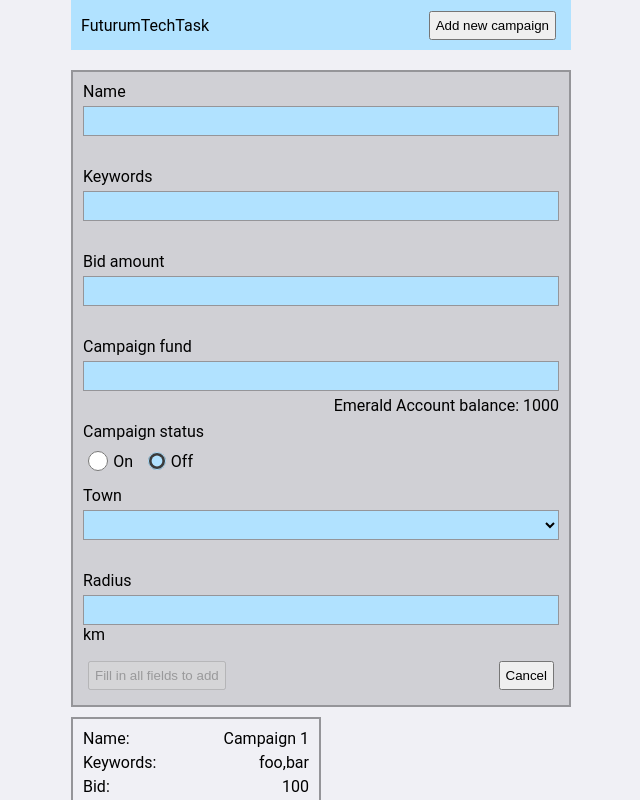
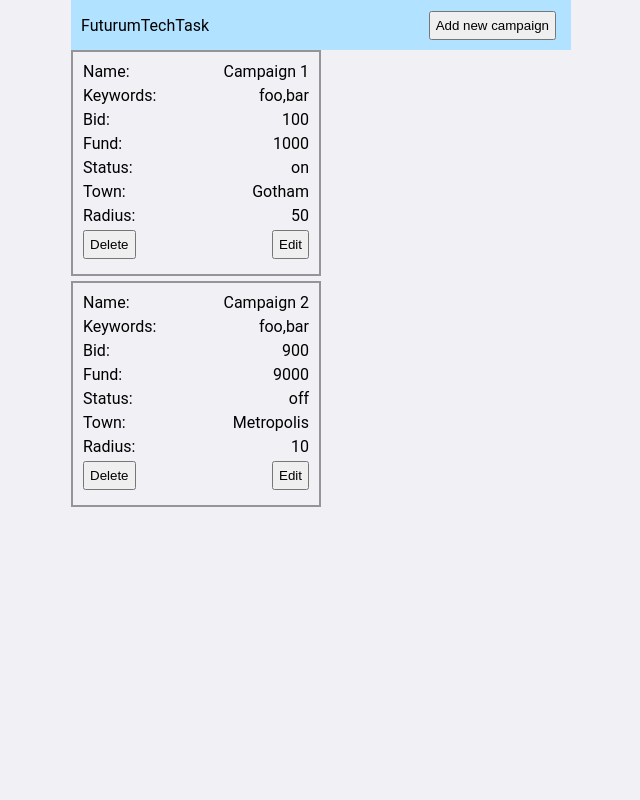
Before and after one commit to Arachnomorph/futurum-tech-task, an Angular app: page / in a window 1280 px wide. Shown: the top 800 px of the page, without its empty margins (319-959 px from the left). Built offline with nearby package versions, Linux system fonts and the light colour scheme; data requests are answered from the project's data file.

Commit message:
refactor some code and names, add form now is toggle-able and has different buttons for editing and adding

```diff
--- a/src/app/app.component.html
+++ b/src/app/app.component.html
@@ -1,7 +1,7 @@
 <section class="top-bar">
   <app-top-bar></app-top-bar>
 </section>
-<app-campaign-adder></app-campaign-adder>
+<app-campaign-form></app-campaign-form>
 <section class="campaigns">
   <div class="campaigns__container">
     <ul class="campaigns__list">
--- a/src/app/app.component.ts
+++ b/src/app/app.component.ts
@@ -2,7 +2,7 @@ import { Component, OnInit } from '@angular/core';
 // import { RouterOutlet } from '@angular/router';
 import { TopBarComponent } from './top-bar/top-bar.component';
 import { CampaignComponent } from './campaign/campaign.component';
-import { CampaignAdderComponent } from './campaign-adder/campaign-adder.component';
+import { CampaignFormComponent } from './campaign-form/campaign-form.component';
 import { CampaignsService } from './campaigns.service';
 
 @Component({
@@ -11,7 +11,7 @@ import { CampaignsService } from './campaigns.service';
     // RouterOutlet,
     TopBarComponent,
     CampaignComponent,
-    CampaignAdderComponent,
+    CampaignFormComponent,
   ],
   templateUrl: './app.component.html',
   styleUrl: './app.component.scss',
--- a/src/app/campaign-adder/campaign-adder.component.ts
+++ /dev/null
@@ -1,53 +0,0 @@
-import { Component, OnInit } from '@angular/core';
-import {
-  ReactiveFormsModule,
-  FormControl,
-  FormGroup,
-  Validators,
-} from '@angular/forms';
-
-@Component({
-  selector: 'app-campaign-adder',
-  imports: [ReactiveFormsModule],
-  templateUrl: './campaign-adder.component.html',
-  styleUrl: './campaign-adder.component.scss',
-})
-export class CampaignAdderComponent implements OnInit {
-  towns = ['', 'London', 'Manchester', 'Liverpool', 'Birmingham']; //TODO: Get this from a service
-  statuses = ['On', 'Off']; //TODO: Get this from a service
-  bidMin = 50;
-  eBalance = 1000; // TODO: Get this from a service
-  tempEBalance = this.eBalance;
-
-  campaignForm = new FormGroup({
-    campaignName: new FormControl('', Validators.required),
-    campaignKeywords: new FormControl('', Validators.required),
-    campaignBid: new FormControl('', [
-      Validators.required,
-      Validators.min(this.bidMin),
-    ]),
-    campaignFund: new FormControl('', Validators.required),
-    campaignStatus: new FormControl(this.statuses[1], Validators.required),
-    campaignTown: new FormControl(this.towns[0], [
-      Validators.required,
-      Validators.minLength(1),
-    ]),
-    campaignRadius: new FormControl('', Validators.required),
-  });
-
-  ngOnInit(): void {
-    this.campaignForm.get('campaignFund')?.valueChanges.subscribe((value) => {
-      if (value == null) {
-        this.tempEBalance = this.eBalance;
-      }
-      if (typeof value === 'number') {
-        this.tempEBalance = this.eBalance - value;
-      }
-    });
-  }
-
-  addCampaign() {
-    console.log(this.campaignForm.value);
-    this.campaignForm.reset();
-  }
-}
--- a/src/app/campaign-adder/campaign-adder.component.html
+++ b/src/app/campaign-form/campaign-form.component.html
@@ -1,10 +1,9 @@
-<div class="campaign-adder__container">
-  <form
-    [formGroup]="campaignForm"
-    class="campaign-adder__form"
-    (ngSubmit)="addCampaign()"
-  >
-    <div class="campaign-adder__form-group">
+<div
+  class="campaign-form__container"
+  [ngClass]="{ active: isActive, inactive: !isActive }"
+>
+  <form [formGroup]="campaignForm" class="campaign-form__form">
+    <div class="campaign-form__form-group">
       <label for="campaignName">Name</label>
       <input
         type="text"
@@ -21,7 +20,7 @@
       </div>
       }
     </div>
-    <div class="campaign-adder__form-group">
+    <div class="campaign-form__form-group">
       <label for="campaignKeywords">Keywords</label>
       <input
         type="text"
@@ -38,7 +37,7 @@
       </div>
       }
     </div>
-    <div class="campaign-adder__form-group">
+    <div class="campaign-form__form-group">
       <label for="campaingBid">Bid amount</label>
       <input
         type="number"
@@ -60,7 +59,7 @@
       </div>
       }
     </div>
-    <div class="campaign-adder__form-group">
+    <div class="campaign-form__form-group">
       <label for="campaignFund">Campaign fund</label>
       <input
         type="number"
@@ -82,7 +81,7 @@
         }
       </div>
     </div>
-    <div class="campaign-adder__form-group radio-group">
+    <div class="campaign-form__form-group radio-group">
       <p>Campaign status</p>
       <div class="radio-container">
         @for (status of statuses; track status) {
@@ -102,7 +101,7 @@
         }
       </div>
     </div>
-    <div class="campaign-adder__form-group">
+    <div class="campaign-form__form-group">
       <label for="campaignTown">Town</label>
       <select
         id="campaignTown"
@@ -122,7 +121,7 @@
       </div>
       }
     </div>
-    <div class="campaign-adder__form-group">
+    <div class="campaign-form__form-group">
       <label for="campaignRadius">Radius</label>
       <input
         type="number"
@@ -140,15 +139,33 @@
       </div>
       }
     </div>
-    <div class="campaign-adder__buttons">
+    <div class="campaign-form__buttons">
+      @if (formType === 'edit') {
       <button
-        type="submit"
-        class="campaign-adder__add-button"
+        (click)="editCampaign()"
+        class="campaign-form__edit-button"
         [disabled]="campaignForm.invalid"
       >
-        @if (campaignForm.invalid) { Fill in all fields to add } @else {Add}
+        @if (campaignForm.invalid) { Fill in all fields before saving } @else
+        {Save changes}
       </button>
-      <button class="campaign-adder__cancel-button">Cancel</button>
+      } @else {
+      <button
+        (click)="addCampaign()"
+        class="campaign-form__add-button"
+        [disabled]="campaignForm.invalid"
+      >
+        @if (campaignForm.invalid) { Fill in all fields to add } @else {Add
+        Campaign}
+      </button>
+      }
+
+      <button
+        class="campaign-form__cancel-button"
+        (click)="isActive ? toggleActive() : null"
+      >
+        Cancel
+      </button>
     </div>
   </form>
 </div>
--- a/src/app/campaign/campaign.component.html
+++ b/src/app/campaign/campaign.component.html
@@ -27,6 +27,6 @@
   <p>{{ campaign.radius }}</p>
 </div>
 <div class="campaign-item-buttons__container">
-  <button>Delete</button>
-  <button>Edit</button>
+  <button (click)="deleteCampaign()">Delete</button>
+  <button (click)="initializeEditForm()">Edit</button>
 </div>
--- a/src/app/campaign/campaign.component.ts
+++ b/src/app/campaign/campaign.component.ts
@@ -1,4 +1,5 @@
 import { Component, Input } from '@angular/core';
+import events from '../event.service';
 
 @Component({
   selector: 'app-campaign',
@@ -17,4 +18,12 @@ export class CampaignComponent {
     town: string;
     radius: number;
   };
+
+  initializeEditForm() {
+    events.emit('initializeEditForm', this.campaign);
+  }
+
+  deleteCampaign() {
+    console.log('write campaign deletion logic!');
+  }
 }
--- /dev/null
+++ b/src/app/event.service.ts
@@ -0,0 +1,19 @@
+import { Observable, Subject } from 'rxjs';
+
+class EventService {
+  private subject = new Subject<any>();
+
+  emit(eventName: string, payload: any) {
+    this.subject.next({ eventName, payload });
+  }
+
+  listen(eventName: string, callback: (event: any) => void) {
+    this.subject.asObservable().subscribe((event) => {
+      if (eventName === event.eventName) {
+        callback(event.payload);
+      }
+    });
+  }
+}
+
+export default new EventService();
--- a/src/app/top-bar/top-bar.component.html
+++ b/src/app/top-bar/top-bar.component.html
@@ -2,7 +2,9 @@
   <div class="top-bar__title">
     <p>FuturumTechTask</p>
   </div>
-  <div class="top-bar__adder">
-    <button class="top-bar__button">Add new campaign</button>
+  <div class="top-bar__form">
+    <button class="top-bar__button" (click)="initializeAddForm()">
+      Add new campaign
+    </button>
   </div>
 </div>
--- a/src/app/top-bar/top-bar.component.ts
+++ b/src/app/top-bar/top-bar.component.ts
@@ -1,11 +1,14 @@
 import { Component } from '@angular/core';
+import events from '../event.service';
 
 @Component({
   selector: 'app-top-bar',
   imports: [],
   templateUrl: './top-bar.component.html',
-  styleUrl: './top-bar.component.scss'
+  styleUrl: './top-bar.component.scss',
 })
 export class TopBarComponent {
-
+  initializeAddForm() {
+    events.emit('initializeAddForm', '');
+  }
 }
--- a/src/styles.scss
+++ b/src/styles.scss
@@ -32,16 +32,37 @@ app-root {
   flex-direction: column;
 }
 
-.top-bar,
-app-campaign-adder {
-  width: 100%;
-}
-
 label {
   margin-bottom: vars.$small-margin;
 }
 
+//topbar
+
+.top-bar {
+  width: 100%;
+  position: sticky;
+  top: 0;
+}
+
+.top-bar__container {
+  height: 50px;
+  background-color: vars.$accent-color;
+  width: 100%;
+  padding: 10px;
+
+  display: flex;
+  justify-content: space-between;
+  align-items: center;
+  flex-direction: row;
+}
+
 //forms
+
+app-campaign-form {
+  width: 100%;
+  position: sticky;
+  top: 50px;
+}
 
 input,
 select {
@@ -58,27 +79,29 @@ input[type="radio"] {
   margin: vars.$small-margin;
 }
 
-.top-bar__container {
-  height: 50px;
-  background-color: vars.$accent-color;
-  width: 100%;
-  margin-bottom: 20px;
-  padding: 10px;
-
-  display: flex;
-  justify-content: space-between;
-  align-items: center;
-  flex-direction: row;
-}
-
-.campaign-adder__container {
+.campaign-form__container {
   padding: 10px;
   margin-bottom: 2 * vars.$small-margin;
   border: 2px solid vars.$base-color;
   background-color: #d0d0d5;
+
+  &.inactive {
+    display: none;
+  }
+
+  &.active {
+    display: flex;
+    justify-content: center;
+    align-items: center;
+    flex-direction: column;
+  }
 }
 
-.campaign-adder__form-group {
+.campaign-form__form {
+  width: 100%;
+}
+
+.campaign-form__form-group {
   width: 100%;
   min-height: 80px;
   margin-bottom: vars.$small-margin;
@@ -121,7 +144,7 @@ input[type="radio"] {
   flex-direction: row;
 }
 
-.campaign-adder__buttons {
+.campaign-form__buttons {
   display: flex;
   justify-content: space-between;
   align-items: center;
```
Also changed, not shown: src/app/campaign-form/campaign-form.component.ts (added, +82 -0 lines), src/app/campaign-form/campaign-form.component.scss (added), 1 other file (tests, documents, lock files or other folders).
